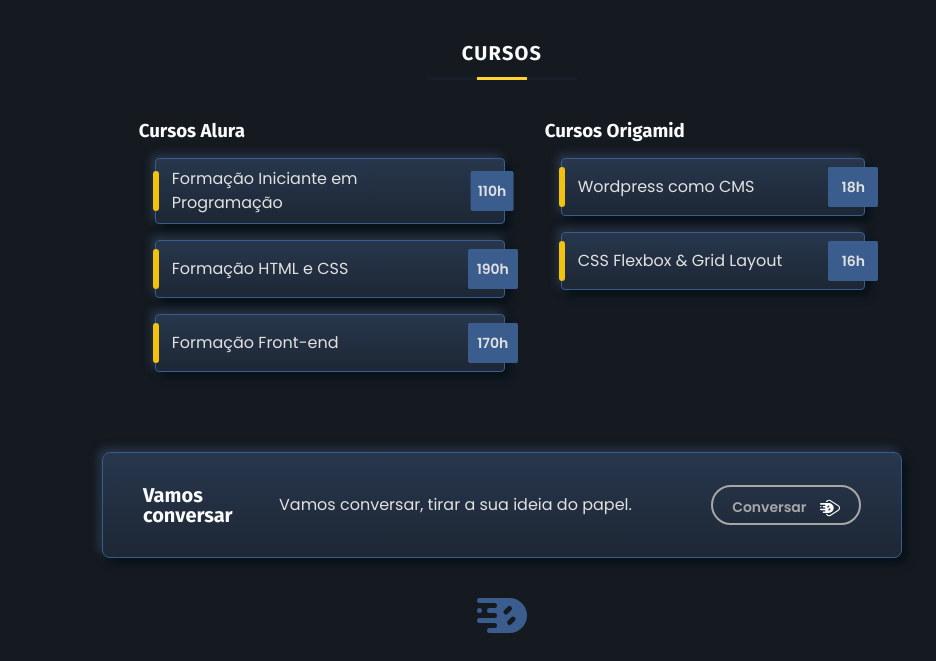
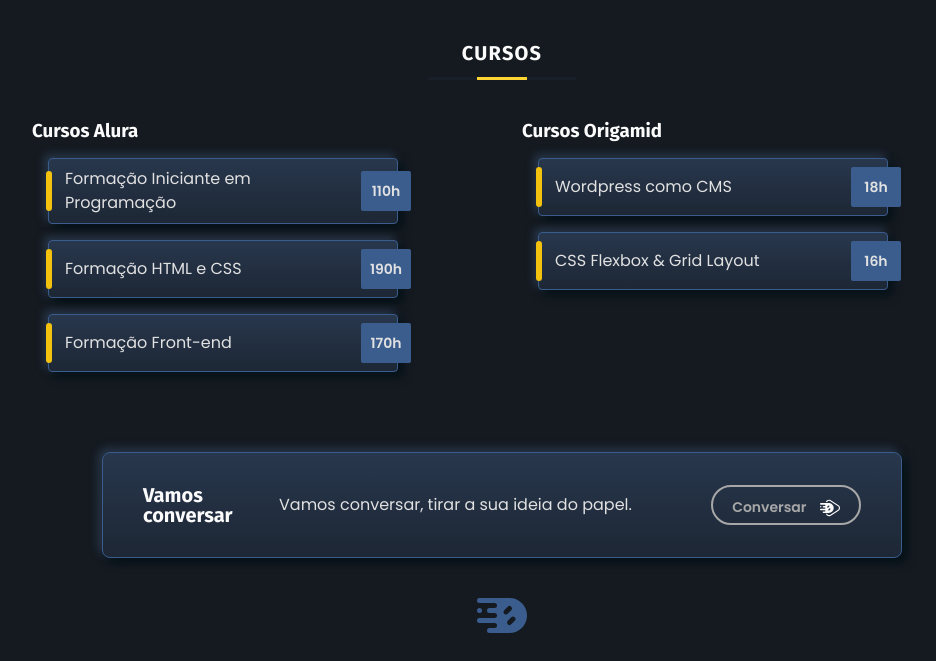
Before and after one commit to diegosouz4/dsouza, a website: page sobre.html in a window 1280 px wide. Shown: the part 1300-1961 px from the top of the page, without its empty margins (138-1074 px from the left). Drawn offline with Linux system fonts and the light colour scheme.

Commit message:
Corrigindo página sobre

```diff
--- a/src/sass/components/_float-card.scss
+++ b/src/sass/components/_float-card.scss
@@ -6,6 +6,7 @@
   display: inline-block;
   width: max-content;
   padding: 0.5rem 1rem;
+
   &.card--cursos {
     display: flex;
     align-items: center;
@@ -26,8 +27,12 @@
       height: 40px;
       line-height: 40px;
       text-align: center;
-      transform: translateX(60%);
+      transform: translateX(45%);
       width: 50px;
+      flex-shrink: 0;
+      @include min-query(450px) {
+        transform: translateX(60%);
+      }
     }
     &::before {
       content: "";
--- a/src/sass/elements/_cursos.scss
+++ b/src/sass/elements/_cursos.scss
@@ -16,5 +16,12 @@
     margin-left: auto;
     margin-right: auto;
     @include flex(flex-start, center, 2.5rem);
+    div {
+      width: 100%;
+      max-width: 300px;
+      @include min-query(400px) {
+        max-width: 450px;
+      }
+    }
   }
 }
```
Also changed, not shown: dir/css/style.css.
